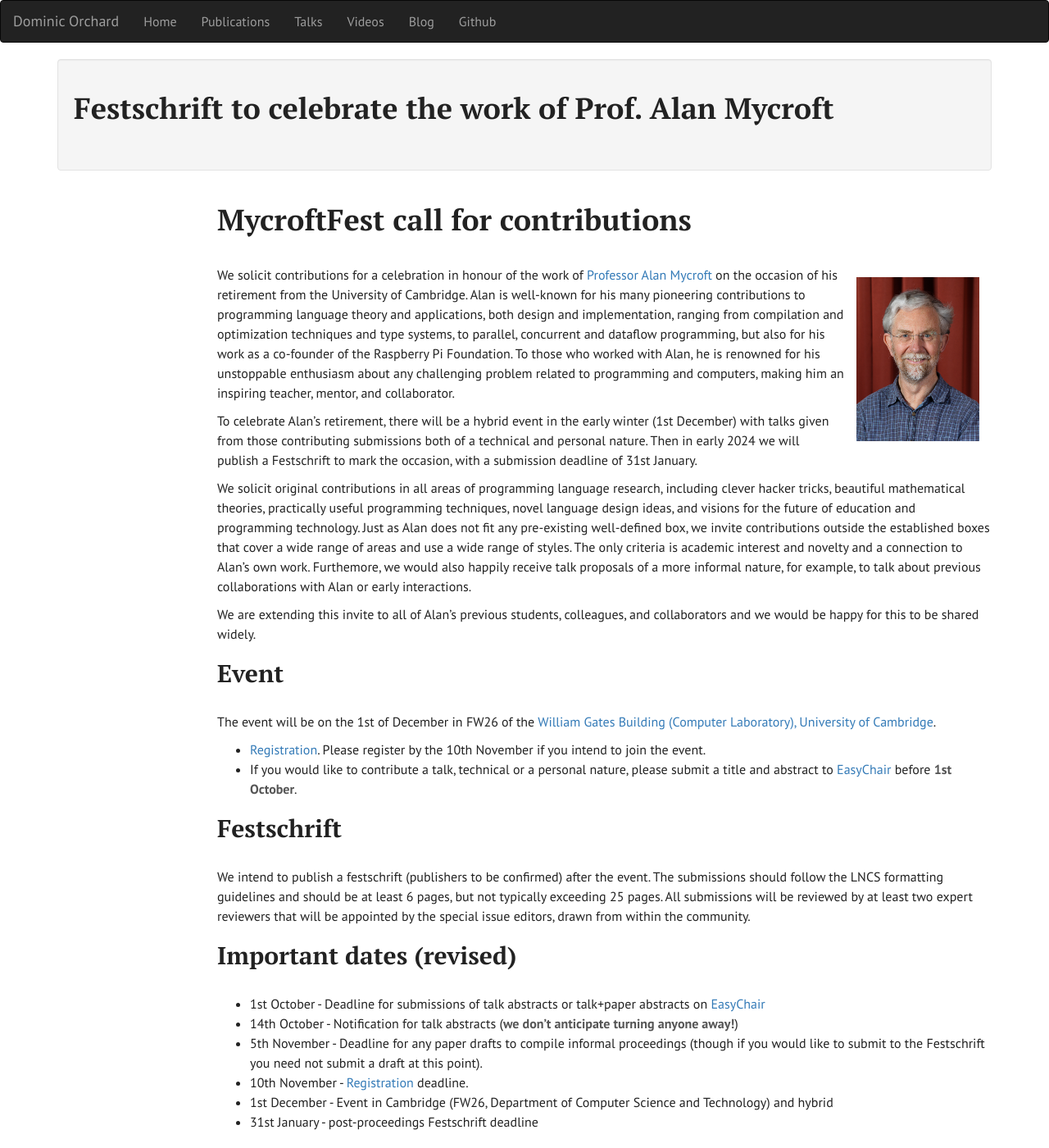
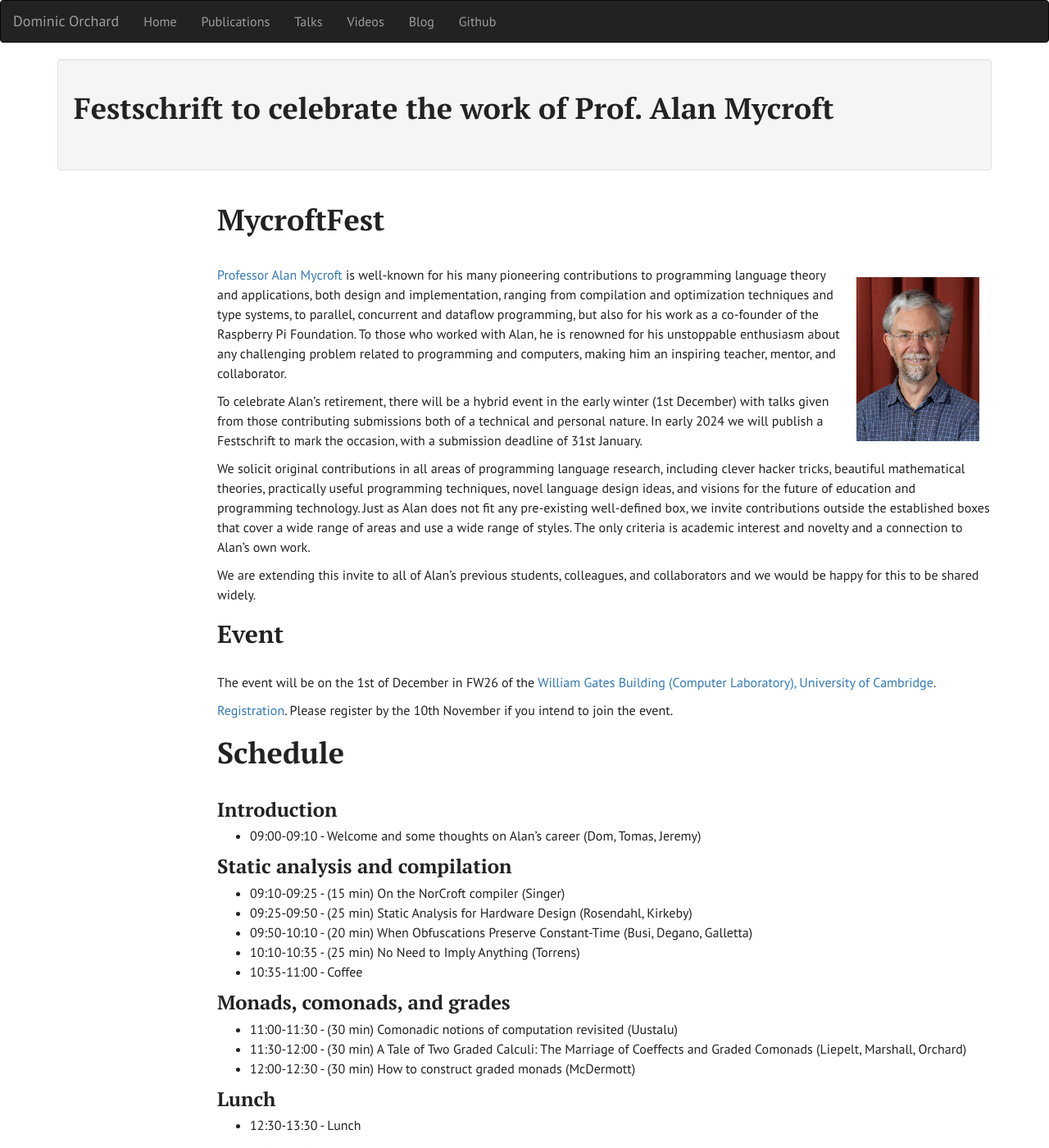
Before and after one commit to dorchard/dorchard.github.io, a Jekyll site: the page built from mycroftfest.md, in a window 1280 px wide and 1400 px high. Shown: the whole window at 82% size. Built offline with Jekyll 4.4.1, drawn with Linux system fonts in a browser that asks for light colours; some of the changed text lies outside the part shown.

Commit message:
Update mycroftfest.md

```diff
--- a/mycroftfest.md
+++ b/mycroftfest.md
@@ -7,15 +7,17 @@ sitemap:
 noindex: true
 ---
 
-# MycroftFest call for contributions
+# MycroftFest
 
 <img src="images/am2022.jpg" style="float:right; max-height: 200px; margin: 15px;" />
 
-We solicit contributions for a celebration in honour of the work of [Professor Alan Mycroft](https://www.cl.cam.ac.uk/~am21/) on the occasion of his retirement from the University of Cambridge.  Alan is well-known for his many pioneering contributions to programming language theory and applications, both design and implementation, ranging from compilation and optimization techniques and type systems, to parallel, concurrent and dataflow programming, but also for his work as a co-founder of the Raspberry Pi Foundation. To those who worked with Alan, he is renowned for his unstoppable enthusiasm about any challenging problem related to programming and computers, making him an inspiring teacher, mentor, and collaborator.
+[Professor Alan Mycroft](https://www.cl.cam.ac.uk/~am21/) is well-known for his many pioneering contributions to programming language theory and applications, both design and implementation, ranging from compilation and optimization techniques and type systems, to parallel, concurrent and dataflow programming, but also for his work as a co-founder of the Raspberry Pi Foundation. To those who worked with Alan, he is renowned for his unstoppable enthusiasm about any challenging problem related to programming and computers, making him an inspiring teacher, mentor, and collaborator.
 
-To celebrate Alan's retirement, there will be a hybrid event in the early winter (1st December) with talks given from those contributing submissions both of a technical and personal nature. Then in early 2024 we will publish a Festschrift to mark the occasion, with a submission deadline of 31st January.
+To celebrate Alan's retirement, there will be a hybrid event in the early winter (1st December) with talks given from those contributing submissions both of a technical and personal nature. In early 2024 we will publish a Festschrift to mark the occasion, with a submission deadline of 31st January.
 
-We solicit original contributions in all areas of programming language research, including clever hacker tricks, beautiful mathematical theories, practically useful programming techniques, novel language design ideas, and visions for the future of education and programming technology. Just as Alan does not fit any pre-existing well-defined box, we invite contributions outside the established boxes that cover a wide range of areas and use a wide range of styles. The only criteria is academic interest and novelty and a connection to Alan's own work. Furthemore, we would also happily receive talk proposals of a more informal nature, for example, to talk about previous collaborations with Alan or early interactions.
+We solicit original contributions in all areas of programming language research, including clever hacker tricks, beautiful mathematical theories, practically useful programming techniques, novel language design ideas, and visions for the future of education and programming technology. Just as Alan does not fit any pre-existing well-defined box, we invite contributions outside the established boxes that cover a wide range of areas and use a wide range of styles. The only criteria is academic interest and novelty and a connection to Alan's own work.
+
+<!-- Furthemore, we would also happily receive talk proposals of a more informal nature, for example, to talk about previous collaborations with Alan or early interactions. -->
 
 We are extending this invite to all of Alan's previous students, colleagues, and collaborators and we would be happy for this to be shared widely.
 
@@ -25,9 +27,56 @@ We are extending this invite to all of Alan's previous students, colleagues, and
 
 The event will be on the 1st of December in FW26 of the [William Gates Building (Computer Laboratory), University of Cambridge](https://www.google.com/maps/place/Computer+Laboratory/@52.210891,0.0891517,17z/data=!3m1!4b1!4m6!3m5!1s0x47d8774a3f6e55cd:0xabf8227343e684c7!8m2!3d52.210891!4d0.091732!16zL20vMDJtN2xj?entry=ttu).
 
-* [Registration](https://docs.google.com/forms/d/e/1FAIpQLScjsZc8PNVVkdjPHyPiLt4d6l3Yj60oQDbZUCklwhPwub7dTA/viewform). Please register by the 10th November if you intend to join the event.
-* If you would like to contribute a talk, technical or a personal nature, please submit a title and abstract
-to [EasyChair](https://easychair.org/conferences/?conf=mycroftfest23) before __1st October__.
+[Registration](https://docs.google.com/forms/d/e/1FAIpQLScjsZc8PNVVkdjPHyPiLt4d6l3Yj60oQDbZUCklwhPwub7dTA/viewform). Please register by the 10th November if you intend to join the event.
+
+# Schedule
+
+### Introduction
+
+* 09:00-09:10 - Welcome and some thoughts on Alan's career (Dom, Tomas, Jeremy)
+
+### Static analysis and compilation
+
+* 09:10-09:25 - (15 min) On the NorCroft compiler (Singer)
+* 09:25-09:50 - (25 min) Static Analysis for Hardware Design (Rosendahl, Kirkeby)
+* 09:50-10:10 - (20 min) When Obfuscations Preserve Constant-Time (Busi, Degano, Galletta)
+* 10:10-10:35 - (25 min) No Need to Imply Anything (Torrens)
+* 10:35-11:00 - Coffee
+
+### Monads, comonads, and grades
+
+* 11:00-11:30 - (30 min) Comonadic notions of computation revisited (Uustalu)
+* 11:30-12:00 - (30 min) A Tale of Two Graded Calculi: The Marriage of Coeffects and Graded Comonads (Liepelt, Marshall, Orchard)
+* 12:00-12:30 - (30 min) How to construct graded monads (McDermott)
+
+### Lunch
+
+* 12:30-13:30 - Lunch
+
+### Post lunch
+
+* 13:30-13:40 - (10 min) - Recollections of Alan's early career (Moody)
+
+### Programming languages and systems
+
+* 13:40-14:10 - (30 min) Linearity, Uniqueness, Ownership: An Entente Cordiale (Marshall)
+* 14:10-14:35 - (25 min) Sustainable software development - new challenges for programming, programming language design, compiler construction and program analysis (Thomsen, Thomsen, Bogholm)
+* 14:35-15:00 - (25 min) A Symbolic Computing Perspective on Software Systems (Norman, Watt)
+* 15:00-15:20 - (20 min) Programming systems deserve a theory too! (Petricek, Jakubovic)
+
+* 15:20-15:50 - Coffee
+
+### Performance, parallelism, and the real world
+
+* 15:50-16:10 (20 min) Air quality big data analytics using low-cost sensors (Katsiri)
+* 16:10-16:40 (30 min) Parallel Multiprecision Arithmetic the Easy Way (Oancea, Watt)
+* 16:40-17:05 (25 min) axs: a workflow automation language for omni-benchmarking and optimization (Lokhmotov, Gordon, Donaldson)
+* 17:05-17:35 (30 min) Triemaps that match (Peyton Jones, Graf)
+
+### Closing
+
+* 17:35-17:40 (5 mins) Closing remarks (Dominic, Tomas, Jeremy)
+
 
 ## Festschrift
 
@@ -35,8 +84,8 @@ We intend to publish a festschrift (publishers to be confirmed) after the event.
 
 ## Important dates (revised)
 
-* 1st October - Deadline for submissions of talk abstracts or talk+paper abstracts on [EasyChair](https://easychair.org/conferences/?conf=mycroftfest23)
-* 14th October - Notification for talk abstracts (__we don't anticipate turning anyone away!__)
+* ~~1st October - Deadline for submissions of talk abstracts or talk+paper abstracts on [EasyChair](https://easychair.org/conferences/?conf=mycroftfest23)~~
+* ~~14th October - Notification for talk abstracts (__we don't anticipate turning anyone away!__)~~
 * 5th November - Deadline for any paper drafts to compile informal proceedings (though if you would like to submit to the Festschrift you need not submit a draft at this point).
 * 10th November - [Registration](https://www.google.com/maps/place/Computer+Laboratory/@52.210891,0.0891517,17z/data=!3m1!4b1!4m6!3m5!1s0x47d8774a3f6e55cd:0xabf8227343e684c7!8m2!3d52.210891!4d0.091732!16zL20vMDJtN2xj?entry=ttu) deadline.
 * 1st December - Event in Cambridge (FW26, Department of Computer Science and Technology) and hybrid
```
